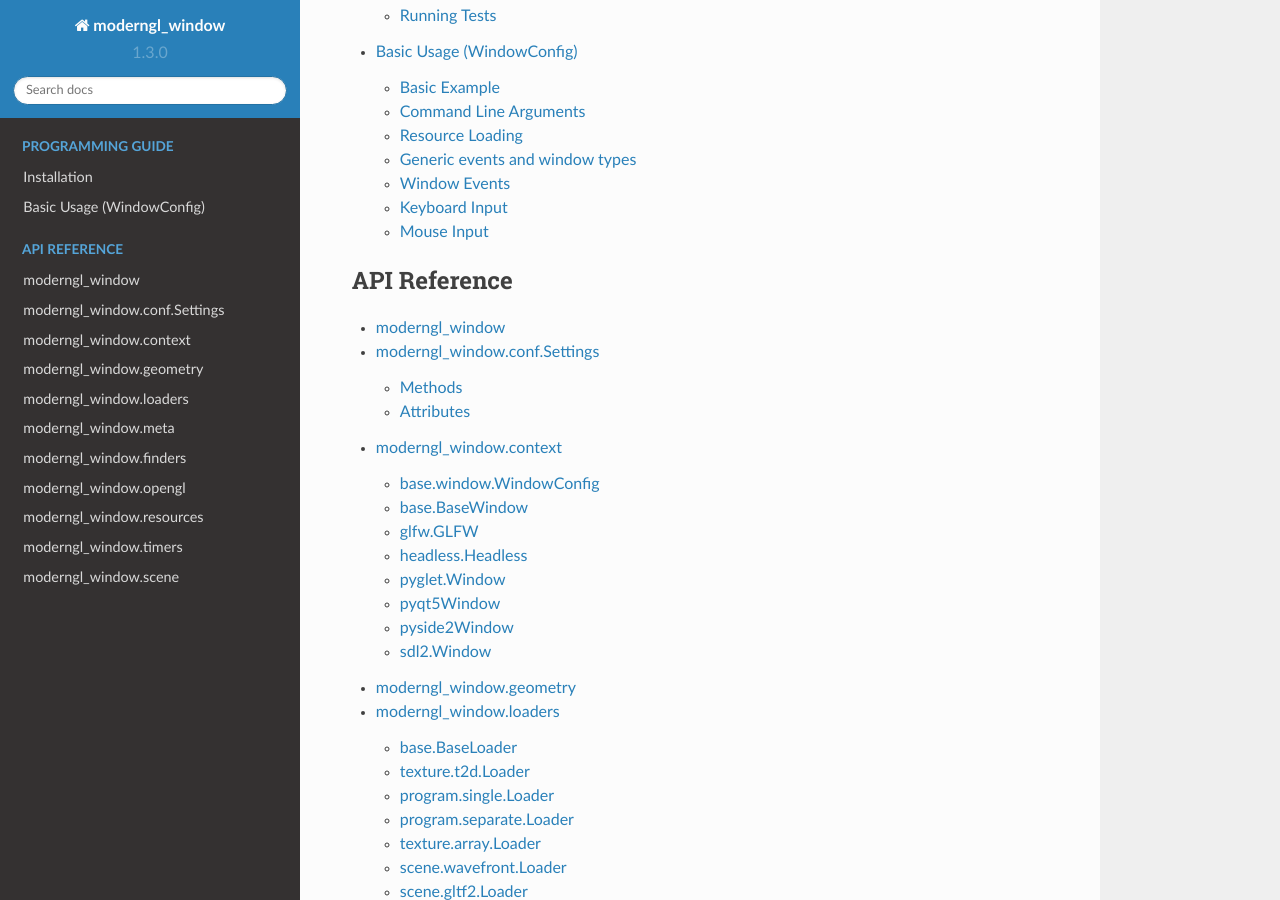
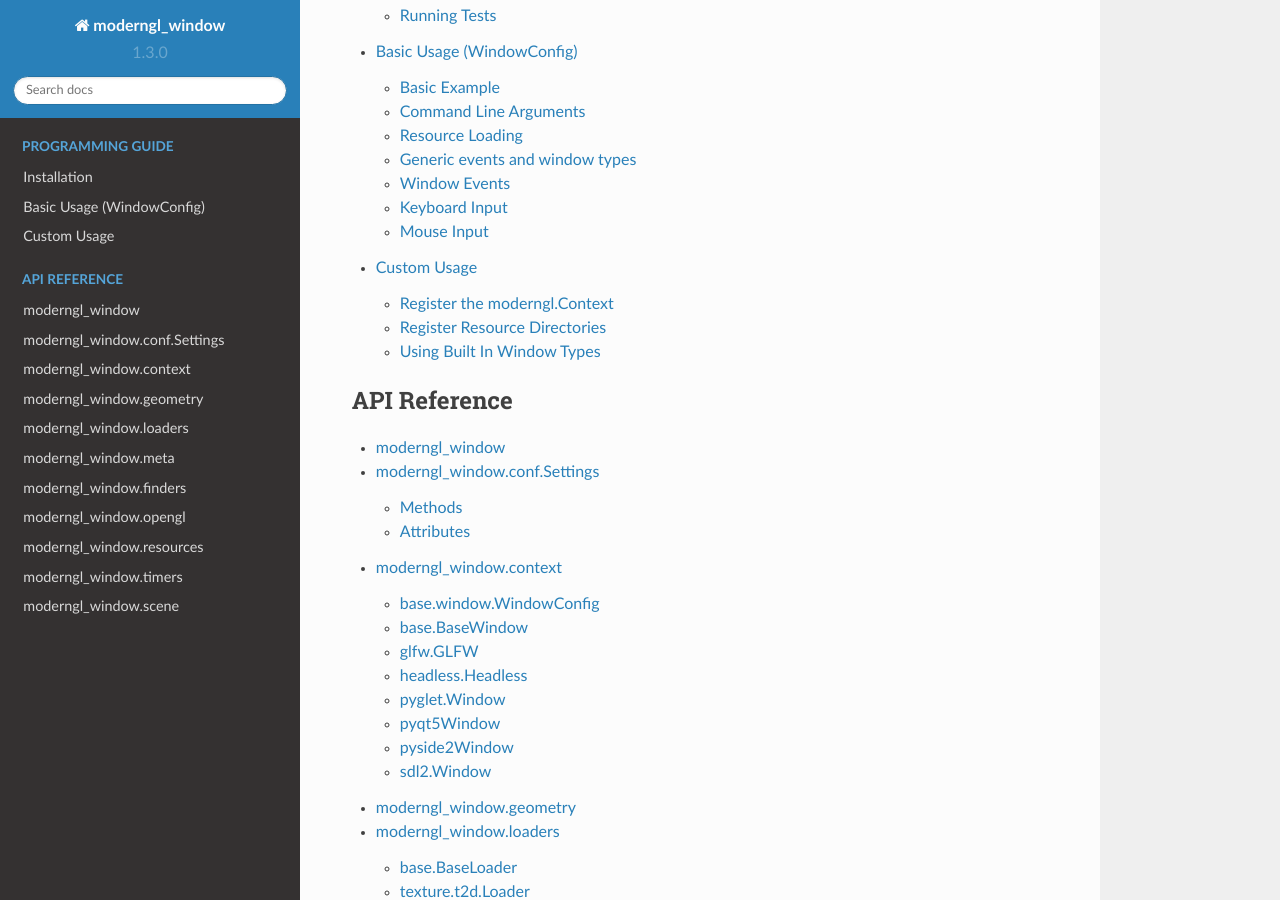
Before and after one commit to moderngl/moderngl-window, a Sphinx documentation site: the page built from docs/index.rst, in a window 1280 px wide and 900 px high, scrolled down 480 px. Built offline with Sphinx 7.4.7 and the Read the Docs theme 2.0.0, drawn with Linux system fonts in a browser that asks for light colours; some of the changed lines change nothing that is shown.

Commit message:
docs: custom usage

```diff
--- /dev/null
+++ b/docs/guide/custom_usage.rst
@@ -0,0 +1,113 @@
+
+Custom Usage
+============
+
+When not using a :py:class:`~moderngl_window.context.base.window.WindowConfig`
+instance there are a few simple steps to get started.
+
+Register the moderngl.Context
+-----------------------------
+
+When not using the built in window types you need to at least tell
+moderngl_window what your ``moderngl.Context`` is.
+
+.. code:: python
+
+    import moderngl
+    import moderngl_window
+
+    # Somewhere in your application a standalone or normal context is created
+    ctx = moderngl.create_standalone_context(require=330)
+    ctx = moderngl.create_context(require=330)
+
+    # Make sure you activate this context
+    moderngl_window.activate_context(ctx=ctx)
+
+If there are no context activated the library will raise an exception
+when doing opertations that requires one such as texture and scene
+loading.
+
+When using the built in window types the context activation
+is normally done for you on creation.
+
+Register Resource Directories
+-----------------------------
+
+The resource loading system are using relative paths. These paths
+are relative one or multiple directories we registed in the
+resource system.
+
+The :py:mod:`moderngl_window.resources` module has methods for this.
+
+.. code:: python
+
+    from pathlib import Path
+    from moderngl_window import resources
+
+    # We recommend using pathlib
+    resources.register_dir(Path('absolute/path/to/resource/dir').resolve())
+    # .. but strings also works
+    resources.register_dir('absolute/path/to/resource/dir')
+
+These needs to be absolute paths or an exception is raised.
+You can register as many paths as you want. The resource
+system will simply look for the file in every registered
+directory in the order they were added until it finds a match.
+
+This library also supports separate search directories for
+shader programs, textures, scenes and various data files.
+
+Using Built In Window Types
+---------------------------
+
+The library provides shortcuts for window creation
+in the :py:mod:`moderngl_window` module that will
+also handle context activation.
+
+The :py:class:`moderngl_window.conf.Settings` instance
+has sane default parameters for a window.
+See the :py:attr:`~moderngl_window.conf.Settings.WINDOW` attribute.
+
+.. code:: python
+
+    import moderngl_window
+    from moderngl_window.conf import settings
+
+    settings.WINDOW['class'] = 'moderngl_window.context.glfw.Window'
+    settings.WINDOW['gl_version'] = (4, 1)
+    # ... etc ...
+
+    # Creates the window instance and activates its context
+    window = moderngl_window.create_window_from_settings()
+
+There are more sane ways to apply different configuration values
+through convenient methods in the :py:class:`~moderngl_window.conf.Settings`
+class.
+
+Window classes can of course also be instantiated manually if
+preferred, but this can generated a bit of extra work.
+
+.. code:: python
+
+    import moderngl_window
+
+    window_str = 'moderngl_window.context.pyglet.Window'
+    window_cls = moderngl_window.get_window_cls(window_str)
+    window = window_cls(
+        title="My Window",
+        gl_version=(4, 1),
+        size=(1920, 1080),
+        ...,
+    )
+    moderngl_window.activate_context(ctx=window.ctx)
+
+You could also simply import the class directory and instantiate it,
+but that defeats the purpose of trying to be independent of a specific
+window library.
+
+The rendering loop for build in windows are simple::
+
+    while not window.is_closing:
+        window.clear()
+        # Render stuff here
+        window.swap_buffers()
--- a/docs/index.rst
+++ b/docs/index.rst
@@ -19,6 +19,7 @@
 
    guide/install
    guide/basic_usage
+   guide/custom_usage
 
 .. toctree::
    :maxdepth: 2
```
